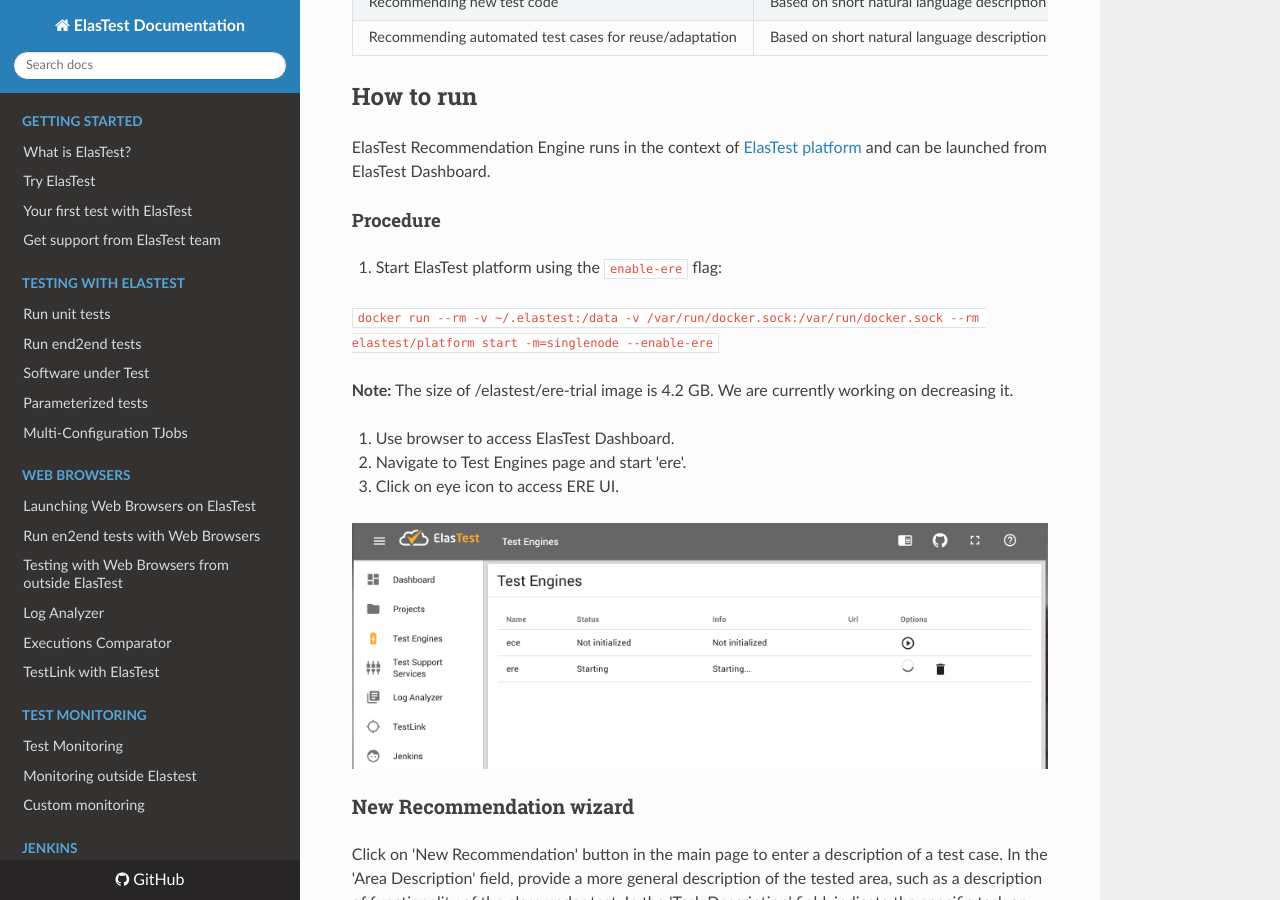
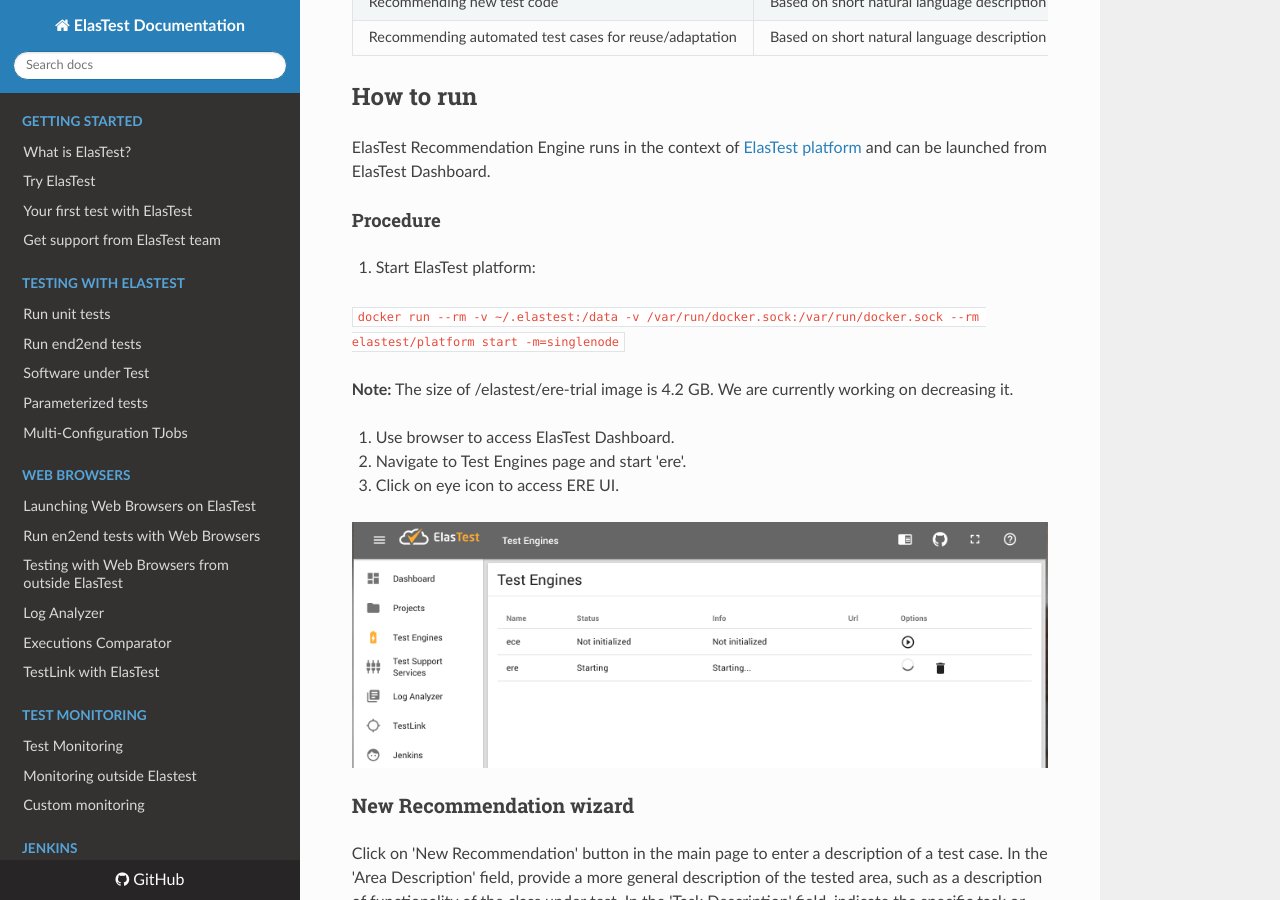
Before and after one commit to elastest/elastest.io-docs, an MkDocs documentation site: the page built from docs/ere-trial/index.md, in a window 1280 px wide and 900 px high, scrolled down 842 px. Built offline with MkDocs 1.6.1, drawn with Linux system fonts in a browser that asks for light colours; nearby versions of some CDN libraries; old or Windows-style settings are respelled for this version of MkDocs.

Commit message:
remove obsolete switch info

```diff
--- a/docs/ere-trial/index.md
+++ b/docs/ere-trial/index.md
@@ -19,9 +19,9 @@
 ElasTest Recommendation Engine runs in the context of [ElasTest platform](https://elastest.io/docs/) and can be launched from ElasTest Dashboard.
 
 #### Procedure
-1. Start ElasTest platform using the `enable-ere` flag:
+1. Start ElasTest platform:
 
-`docker run --rm -v ~/.elastest:/data -v /var/run/docker.sock:/var/run/docker.sock --rm elastest/platform start -m=singlenode --enable-ere`
+`docker run --rm -v ~/.elastest:/data -v /var/run/docker.sock:/var/run/docker.sock --rm elastest/platform start -m=singlenode`
 
 **Note:** The size of /elastest/ere-trial image is 4.2 GB. We are currently working on decreasing it.
 
```
